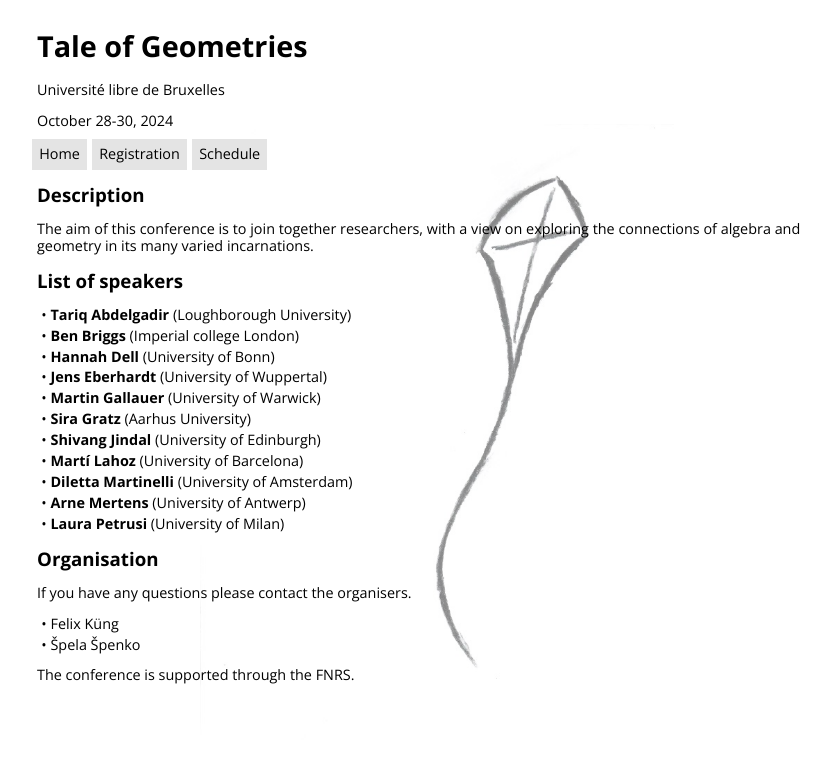
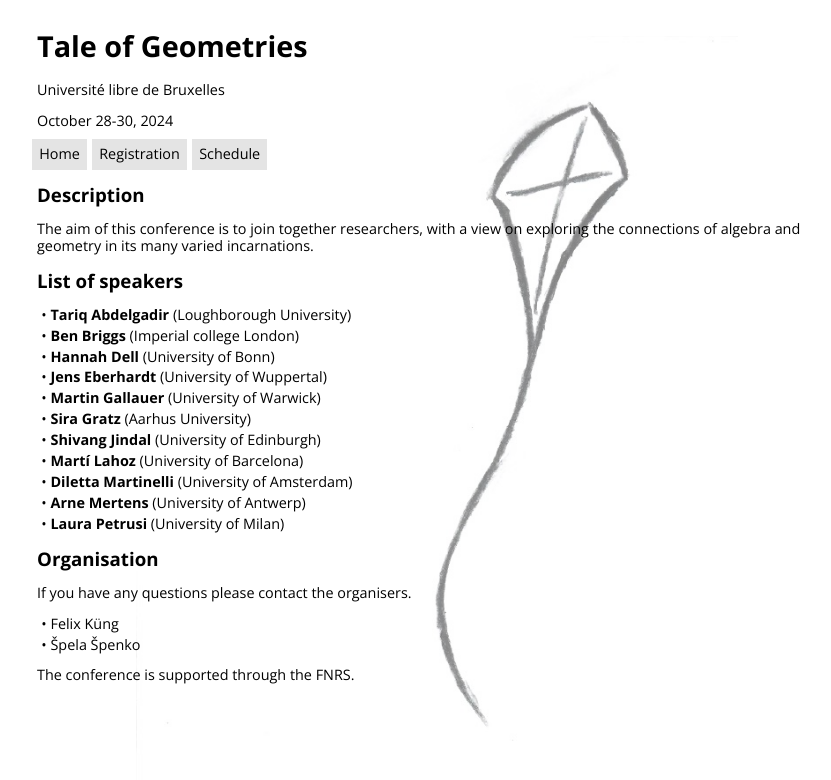
Before and after one commit to Tale-of-Geometries/Tale-of-Geometries.github.io, a Jekyll site: the page built from index.html, in a window 1280 px wide. Shown: the top 780 px of the page, without its empty margins (203-1034 px from the left). Built offline with Jekyll 4.4.1, drawn with Linux system fonts in a browser that asks for light colours; nearby versions of some CDN libraries; library files that are not in the unit come from our copies.

Commit message:
Update main.css
Kite 47%.

```diff
--- a/css/main.css
+++ b/css/main.css
@@ -16,7 +16,7 @@ div#mountain {
   background-color: #ffffff;
   background-image: url("../kite.jpg");
   background-repeat: no-repeat;
-  background-size: 37%;
+  background-size: 47%;
   background-position: center;
   background-attachment: fixed;
 }
```
